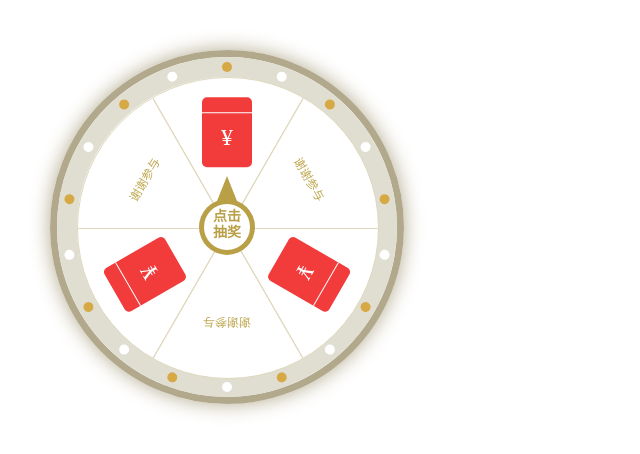
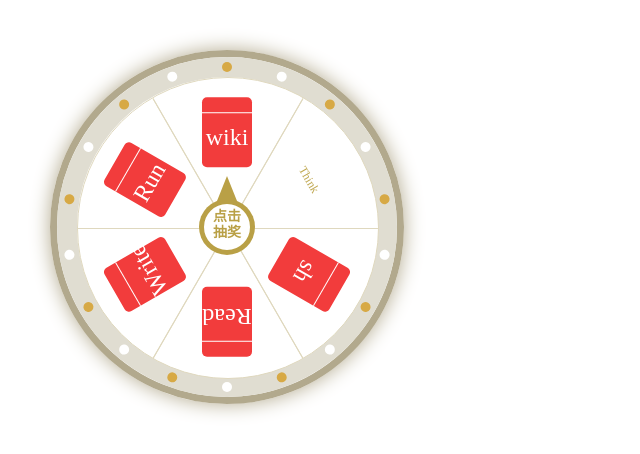
Before and after one commit to junxnone/roll, a plain HTML site: page index.html in a window 1280 px wide. Shown: the whole page, without its empty margins (0-640 px from the left). Drawn offline with Linux system fonts and the light colour scheme.

Commit message:
Update index.html

```diff
--- a/index.html
+++ b/index.html
@@ -234,7 +234,7 @@
 
         lottery: [], // 中奖数据
 
-        typeMap: {1: '¥', 2: '谢谢参与'},
+        typeMap: {1: 'wiki', 2: 'Think', 3: 'sh', 4: 'Read', 5: 'Write', 6: 'Run'},
         typeClassMap: {1: '', 2: 'no-gift'},
 
         isGoing: false, // 游戏是否开始
@@ -326,17 +326,17 @@
         {
           location: 1, // 位置
           type: 1, // 中奖
-          rate: 30,
+          rate: 20,
         },
         {
           location: 2,
           type: 2, // 未中奖
           rate: 20
         },
-        { location: 3, type: 1, rate: 10 },
-        { location: 4, type: 2, rate: 20 },
-        { location: 5, type: 1, rate: 10 },
-        { location: 6, type: 2, rate: 10 }
+        { location: 3, type: 3, rate: 15 },
+        { location: 4, type: 4, rate: 15 },
+        { location: 5, type: 5, rate: 15 },
+        { location: 6, type: 6, rate: 15 }
       ];
 
       turntable.turntable = document.querySelector('#turntable');
```
